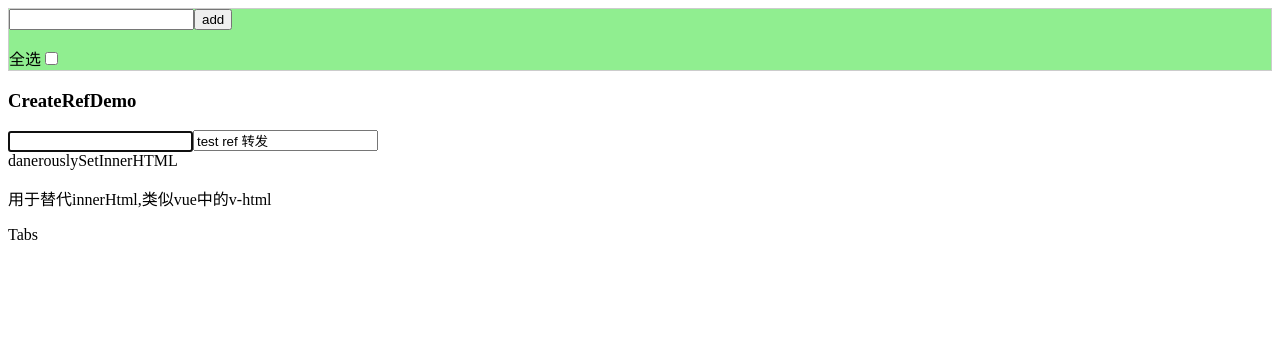
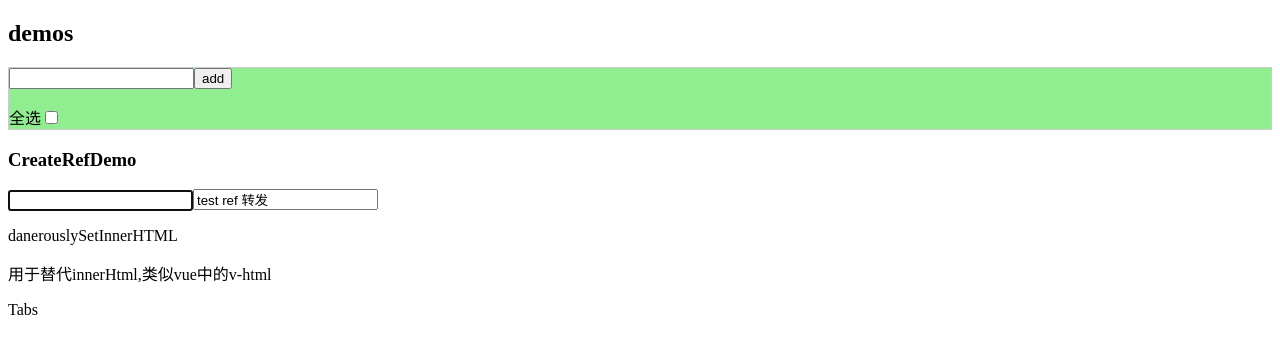
Before and after one commit to chenzeqin/react-qianfeng, a React (Create React App) app in the folder react-ts/: page / in a window 1280 px wide. Shown: the top 354 px of the page. Built offline with nearby package versions, Linux system fonts and the light colour scheme.

Commit message:
refactor: 修改demos入口

```diff
--- a/react-ts/src/App.tsx
+++ b/react-ts/src/App.tsx
@@ -1,20 +1,10 @@
 import React from 'react';
-import TodoList from './demos/todo-list';
-import CreateRefDemo from './demos/createRef';
-import DangerouslySetInnerHTML from './demos/dangerouslySetInnerHTML'
-import Tabs from './demos/tabs';
+import Demos from './demos'
 
 function App() {
   return (
     <div className="App">
-      {/* 1. todo list 案例 */}
-      <TodoList></TodoList>
-      {/* 2. createRef, 及ref转发 */}
-      <CreateRefDemo></CreateRefDemo>
-      {/* 3. 渲染富文本 */}
-      <DangerouslySetInnerHTML></DangerouslySetInnerHTML>
-      {/* 4. 实现tabs功能 */}
-      <Tabs></Tabs>
+      <Demos></Demos>
     </div>
   );
 }
--- a/react-ts/src/demos/dangerouslySetInnerHTML/index.tsx
+++ b/react-ts/src/demos/dangerouslySetInnerHTML/index.tsx
@@ -2,7 +2,7 @@ import React from 'react';
 
 export default function InnerHtml() {
   const html = `<div>
-   danerouslySetInnerHTML
+   <p>danerouslySetInnerHTML</p>
    <p>用于替代innerHtml,类似vue中的v-html</p>
   </div>`;
 
--- /dev/null
+++ b/react-ts/src/demos/index.tsx
@@ -0,0 +1,21 @@
+import React from 'react';
+import TodoList from './todo-list';
+import CreateRefDemo from './createRef';
+import DangerouslySetInnerHTML from './dangerouslySetInnerHTML';
+import Tabs from './tabs';
+
+export default function Demos() {
+  return (
+    <div>
+      <h2>demos</h2>
+      {/* 1. todo list 案例 */}
+      <TodoList></TodoList>
+      {/* 2. createRef, 及ref转发 */}
+      <CreateRefDemo></CreateRefDemo>
+      {/* 3. 渲染富文本 */}
+      <DangerouslySetInnerHTML></DangerouslySetInnerHTML>
+      {/* 4. 实现tabs功能 */}
+      <Tabs></Tabs>
+    </div>
+  );
+}
```
